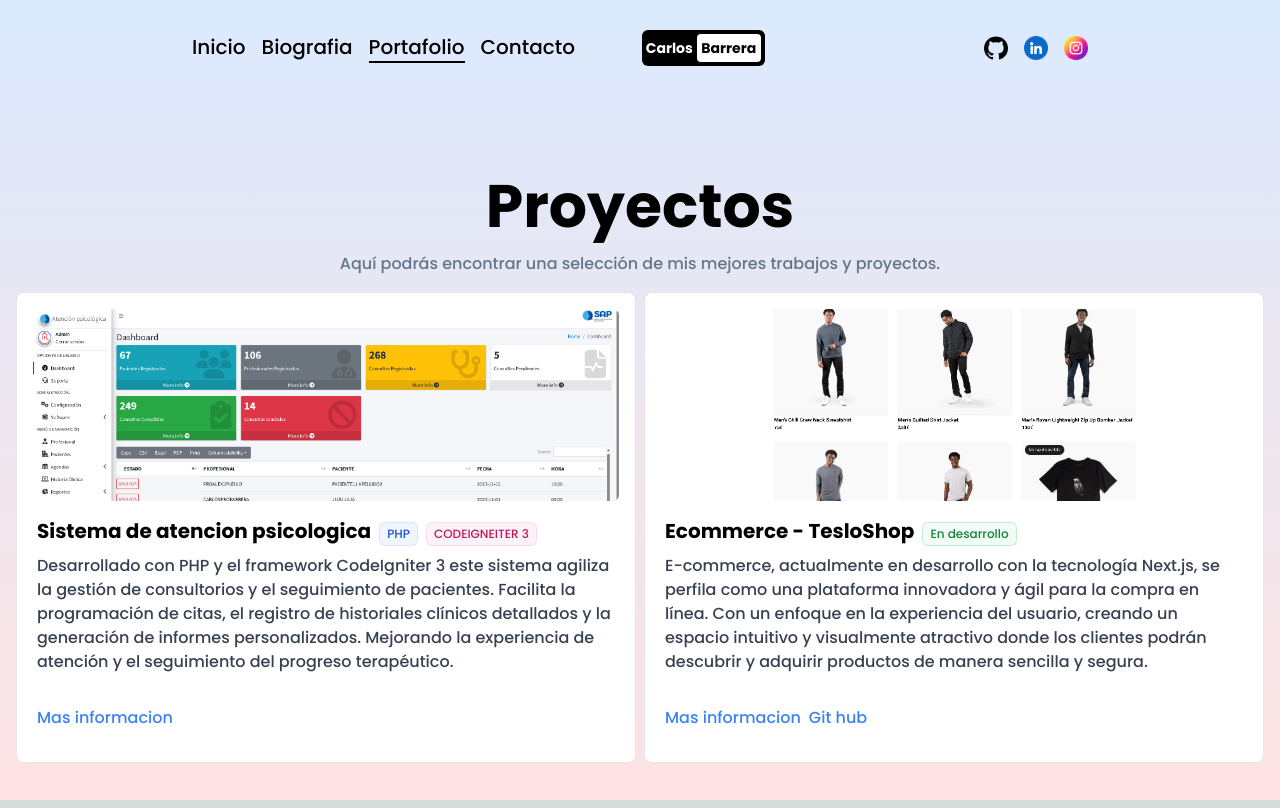
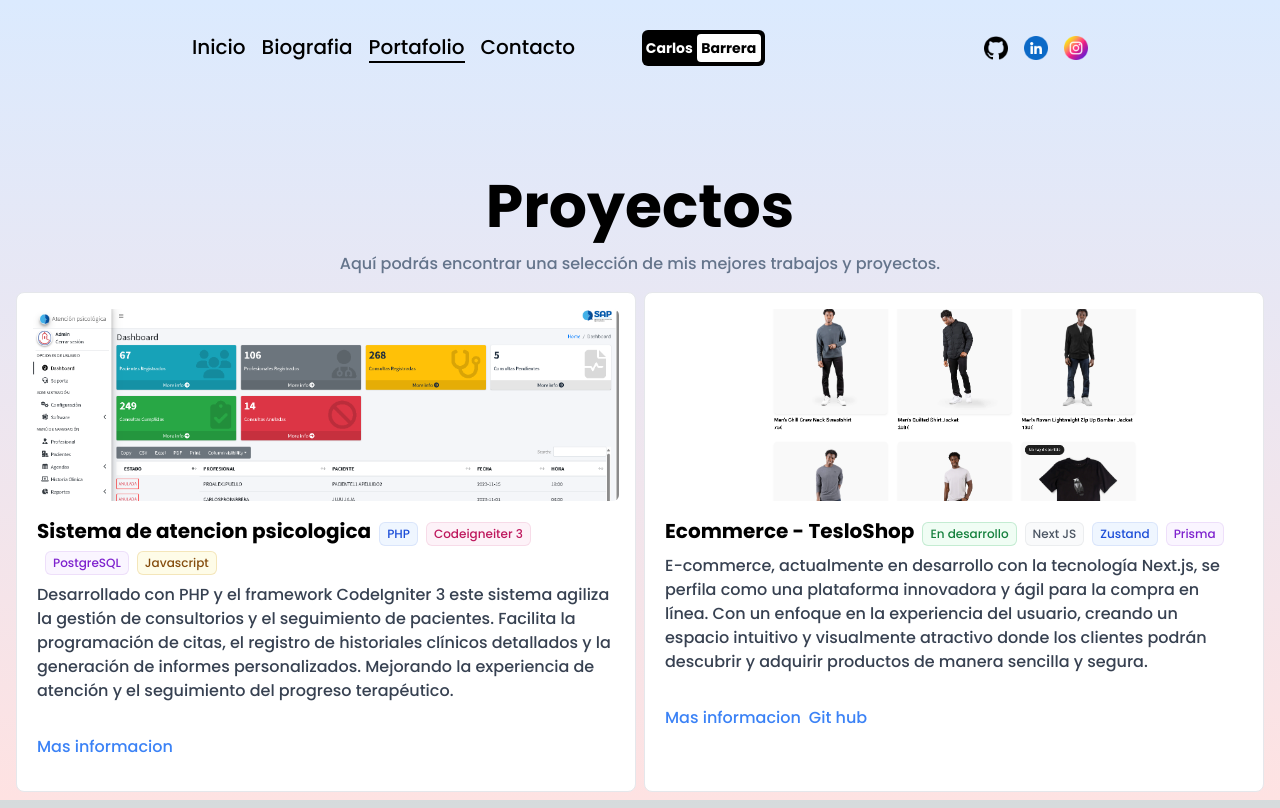
Before and after one commit to carlosbarreraacuna/PortafolioNext, a Next.js app: page /portafolio in a window 1280 px wide. Built offline with nearby package versions, Linux system fonts and the light colour scheme.

Commit message:
agregando badges

```diff
--- a/src/app/portafolio/page.jsx
+++ b/src/app/portafolio/page.jsx
@@ -18,7 +18,9 @@
               <div class="px-1 py-4">
                 <div class="font-bold text-xl mb-2">Sistema de atencion psicologica
                 <span class="ml-2 inline-flex items-center rounded-md bg-blue-50 px-2 py-1 text-xs font-medium text-blue-700 ring-1 ring-inset ring-blue-700/10">PHP</span>
-                <span class="ml-2 inline-flex items-center rounded-md bg-pink-50 px-2 py-1 text-xs font-medium text-pink-700 ring-1 ring-inset ring-pink-700/10">CODEIGNEITER 3</span>
+                <span class="ml-2 inline-flex items-center rounded-md bg-pink-50 px-2 py-1 text-xs font-medium text-pink-700 ring-1 ring-inset ring-pink-700/10">Codeigneiter 3</span>
+                <span class="ml-2 inline-flex items-center rounded-md bg-purple-50 px-2 py-1 text-xs font-medium text-purple-700 ring-1 ring-inset ring-purple-700/10">PostgreSQL</span>
+                <span class="ml-2 inline-flex items-center rounded-md bg-yellow-50 px-2 py-1 text-xs font-medium text-yellow-800 ring-1 ring-inset ring-yellow-600/20">Javascript</span>
                 </div>
                 <p class="text-gray-700 text-base">
                 Desarrollado con PHP y el framework CodeIgniter 3 este sistema agiliza la gestión de consultorios y el seguimiento de pacientes. Facilita la programación de citas, el registro de historiales clínicos detallados y la generación de informes personalizados. Mejorando la experiencia de atención y el seguimiento del progreso terapéutico.
@@ -39,6 +41,10 @@
               <div class="px-1 py-4">
                 <div class="font-bold text-xl mb-2">Ecommerce - TesloShop
                 <span class="ml-2 inline-flex items-center rounded-md bg-green-50 px-2 py-1 text-xs font-medium text-green-700 ring-1 ring-inset ring-green-600/20">En desarrollo</span>
+                <span class="ml-2 inline-flex items-center rounded-md bg-gray-50 px-2 py-1 text-xs font-medium text-gray-600 ring-1 ring-inset ring-gray-500/10">Next JS</span>
+                <span class="ml-2 inline-flex items-center rounded-md bg-blue-50 px-2 py-1 text-xs font-medium text-blue-700 ring-1 ring-inset ring-blue-700/10">Zustand</span>
+                <span class="ml-2 inline-flex items-center rounded-md bg-purple-50 px-2 py-1 text-xs font-medium text-purple-700 ring-1 ring-inset ring-purple-700/10">Prisma</span>
+
                 </div>
 
                 <p class="text-gray-700 text-base">
```
